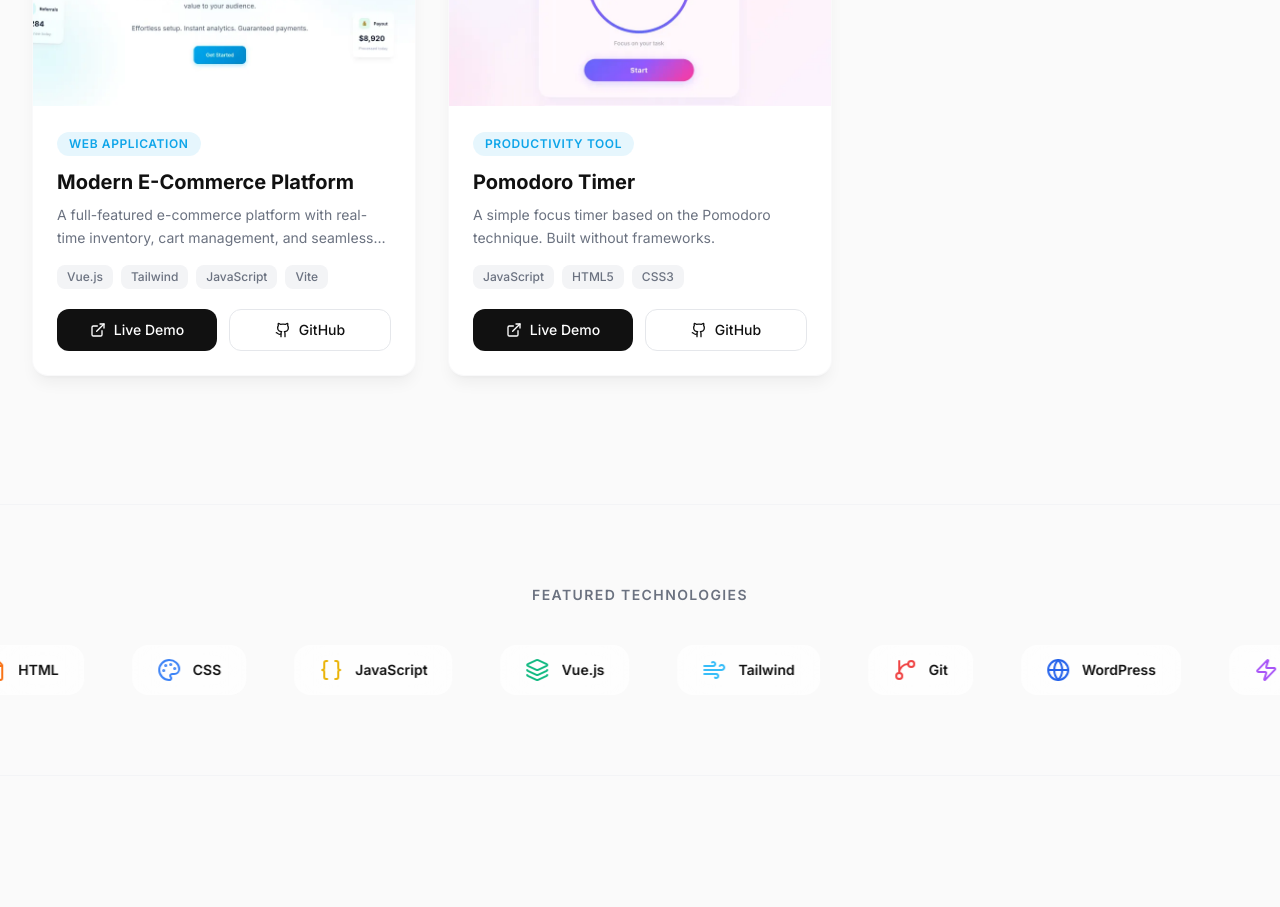
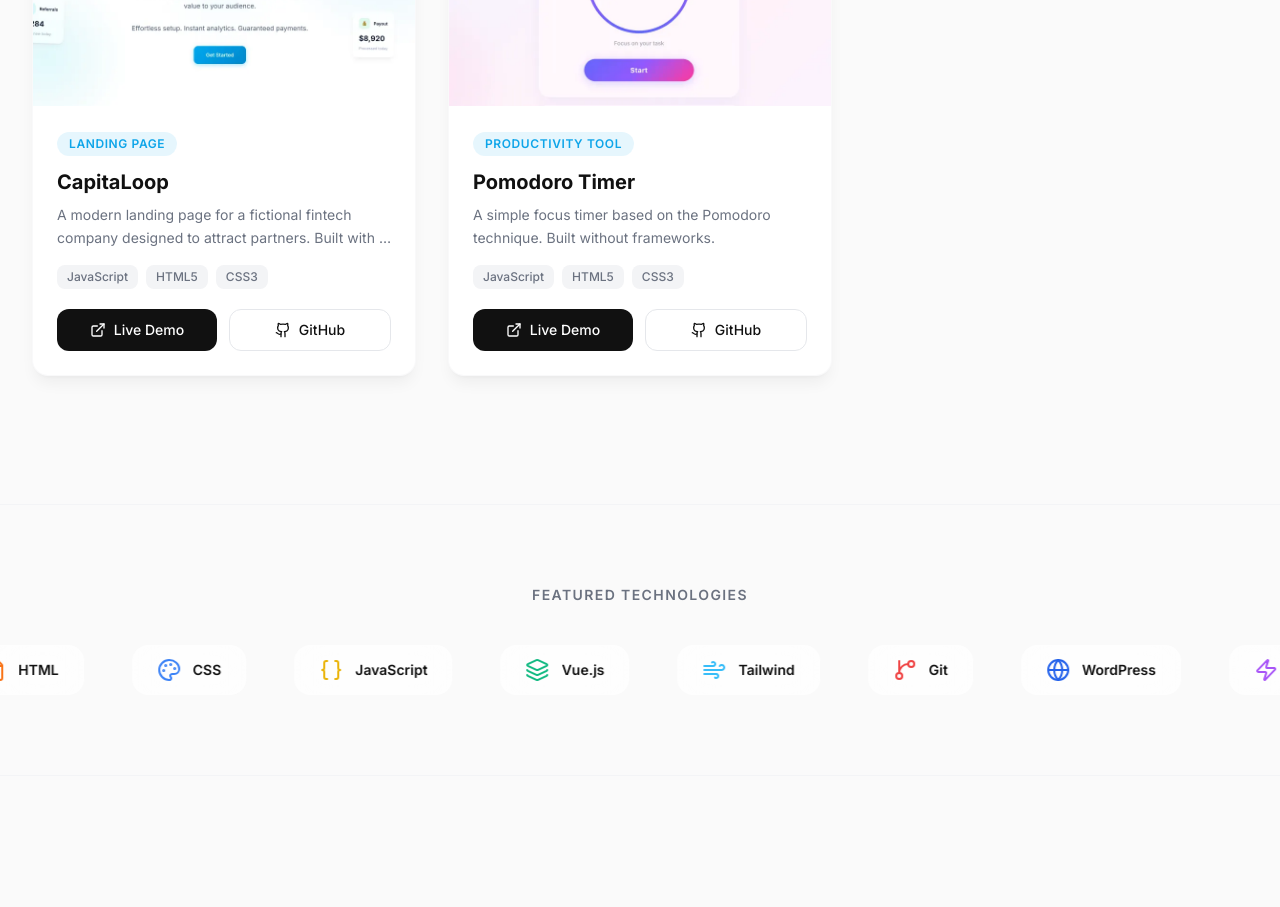
Before and after one commit to Hrustdev/portfolio, a Vue app: page / in a window 1280 px wide. Shown: the part 3660-4567 px from the top of the page. Built offline with nearby package versions, Linux system fonts and the light colour scheme.

Commit message:
1.1.1 patch (projects)

```diff
--- a/src/locales/en.js
+++ b/src/locales/en.js
@@ -81,11 +81,11 @@ export default {
     details: 'Details',
     items: {
       project1: {
-        title: 'Modern E-Commerce Platform',
-        category: 'Web Application',
+        title: 'CapitaLoop',
+        category: 'Landing Page',
         description:
-          'A full-featured e-commerce platform with real-time inventory, cart management, and seamless checkout experience.',
-        tech: ['Vue.js', 'Tailwind', 'JavaScript', 'Vite'],
+          'A modern landing page for a fictional fintech company designed to attract partners. Built with a focus on clean design, responsive layout, and smooth user interactions using vanilla JavaScript.',
+        tech: ['JavaScript', 'HTML5', 'CSS3'],
       },
       project2: {
         title: 'Pomodoro Timer',
```
